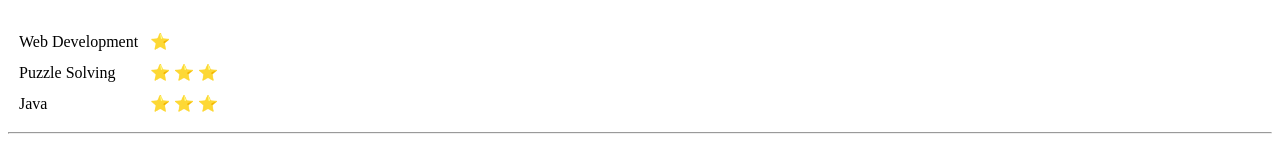
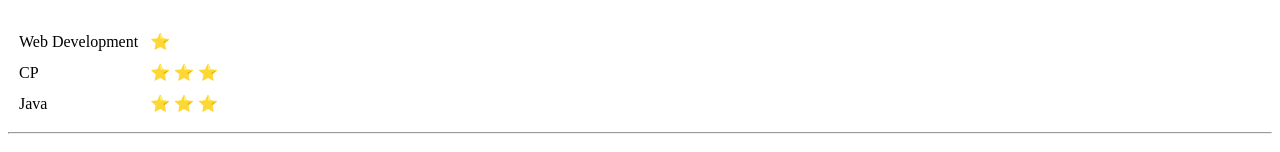
Before and after one commit to brassgolem-25/cv, a plain HTML site: page index.html in a window 1280 px wide. Shown: the part 1117-1269 px from the top of the page. Drawn offline with Linux system fonts and the light colour scheme.

Commit message:
Update index.html

```diff
--- a/index.html
+++ b/index.html
@@ -43,7 +43,7 @@
       <td>⭐ </td>
     </tr>
     <tr>
-      <td>Puzzle Solving</td>
+      <td>CP</td>
       <td>⭐ ⭐ ⭐ </td>
     </tr>
     <tr>
```
